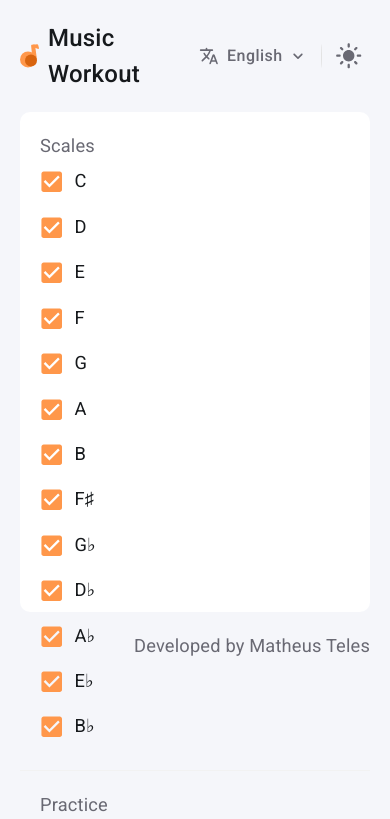
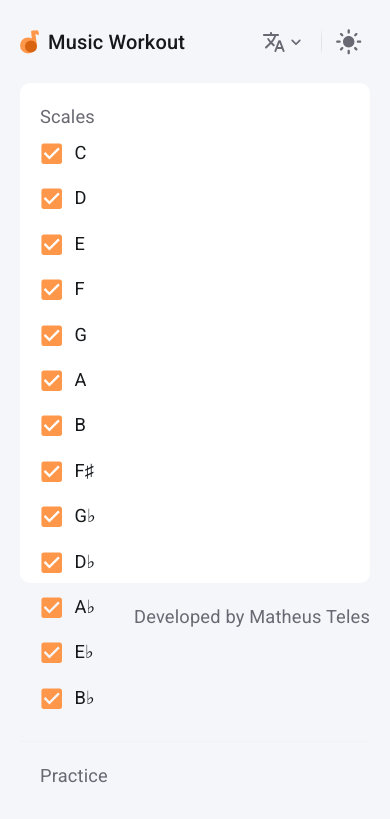
Before and after one commit to matheustdo/music-workout, a React (Create React App) app: page / in a window 390 px wide. Shown: the top 819 px of the page. Built offline with nearby package versions, Linux system fonts and the light colour scheme.

Commit message:
Solve header responsivity

```diff
--- a/src/components/Header/TranslationButton/index.jsx
+++ b/src/components/Header/TranslationButton/index.jsx
@@ -1,6 +1,12 @@
 import KeyboardArrowDownRoundedIcon from "@mui/icons-material/KeyboardArrowDownRounded";
 import TranslateRoundedIcon from "@mui/icons-material/TranslateRounded";
-import { Button, Typography, Menu, MenuItem } from "@mui/material";
+import {
+  Button,
+  Typography,
+  Menu,
+  MenuItem,
+  useMediaQuery,
+} from "@mui/material";
 import i18next from "i18next";
 import { useRef, useState, useEffect } from "react";
 import { useTranslation } from "react-i18next";
@@ -20,6 +26,7 @@ function TranslationButton() {
   const [buttonWidth, setButtonWidth] = useState(100);
   const availableLanguages = i18next.options.resources;
   const open = Boolean(anchorEl);
+  const isSmall = useMediaQuery("@media (max-width: 430px)");
 
   /**
    * Handles the button click.
@@ -49,7 +56,11 @@ function TranslationButton() {
    */
   useEffect(() => {
     const button = buttonRef.current;
-    setButtonWidth(button.offsetWidth);
+    if (button.offsetWidth < 120) {
+      setButtonWidth(120);
+    } else {
+      setButtonWidth(button.offsetWidth);
+    }
   }, [buttonRef?.current?.offsetWidth]);
 
   return (
@@ -60,9 +71,15 @@ function TranslationButton() {
         className={classes.button}
         onClick={handleClick}
       >
-        <TranslateRoundedIcon style={{ marginRight: 8, fontSize: 20 }} />
-        <Typography variant="body">{t("general.language")}</Typography>
-        <KeyboardArrowDownRoundedIcon style={{ marginLeft: 5, fontSize: 20 }} />
+        <TranslateRoundedIcon
+          style={{ marginRight: isSmall ? 0 : 8, fontSize: 24 }}
+        />
+        <Typography variant="body" className={classes.label}>
+          {t("general.language")}
+        </Typography>
+        <KeyboardArrowDownRoundedIcon
+          style={{ marginLeft: isSmall ? 0 : 5, fontSize: 20 }}
+        />
       </Button>
       <Menu
         id="translate-menu"
--- a/src/components/Header/TranslationButton/styles.jsx
+++ b/src/components/Header/TranslationButton/styles.jsx
@@ -19,6 +19,11 @@ const useStyles = createUseStyles((theme) => ({
       },
     },
   },
+  label: {
+    "@media (max-width: 430px)": {
+      display: "none",
+    },
+  },
 }));
 
 export default useStyles;
--- a/src/components/Header/index.jsx
+++ b/src/components/Header/index.jsx
@@ -30,7 +30,7 @@ function Header() {
             className={classes.logoImg}
             draggable={false}
           />
-          <Typography fontSize={24} fontWeight={500}>
+          <Typography className={classes.logoName}>
             {t("general.platformName")}
           </Typography>
         </Link>
--- a/src/components/Header/styles.jsx
+++ b/src/components/Header/styles.jsx
@@ -37,6 +37,20 @@ const useStyles = createUseStyles((theme) => ({
     marginRight: 8,
     userSelect: "none",
   },
+  logoName: {
+    "&.MuiTypography-root": {
+      fontSize: 24,
+      fontWeight: 500,
+      verticalAlign: "middle",
+
+      "@media (max-width: 500px)": {
+        fontSize: 20,
+      },
+      "@media (max-width: 340px)": {
+        display: "none",
+      },
+    },
+  },
   endItems: {
     display: "flex",
     flexDirection: "row",
```
